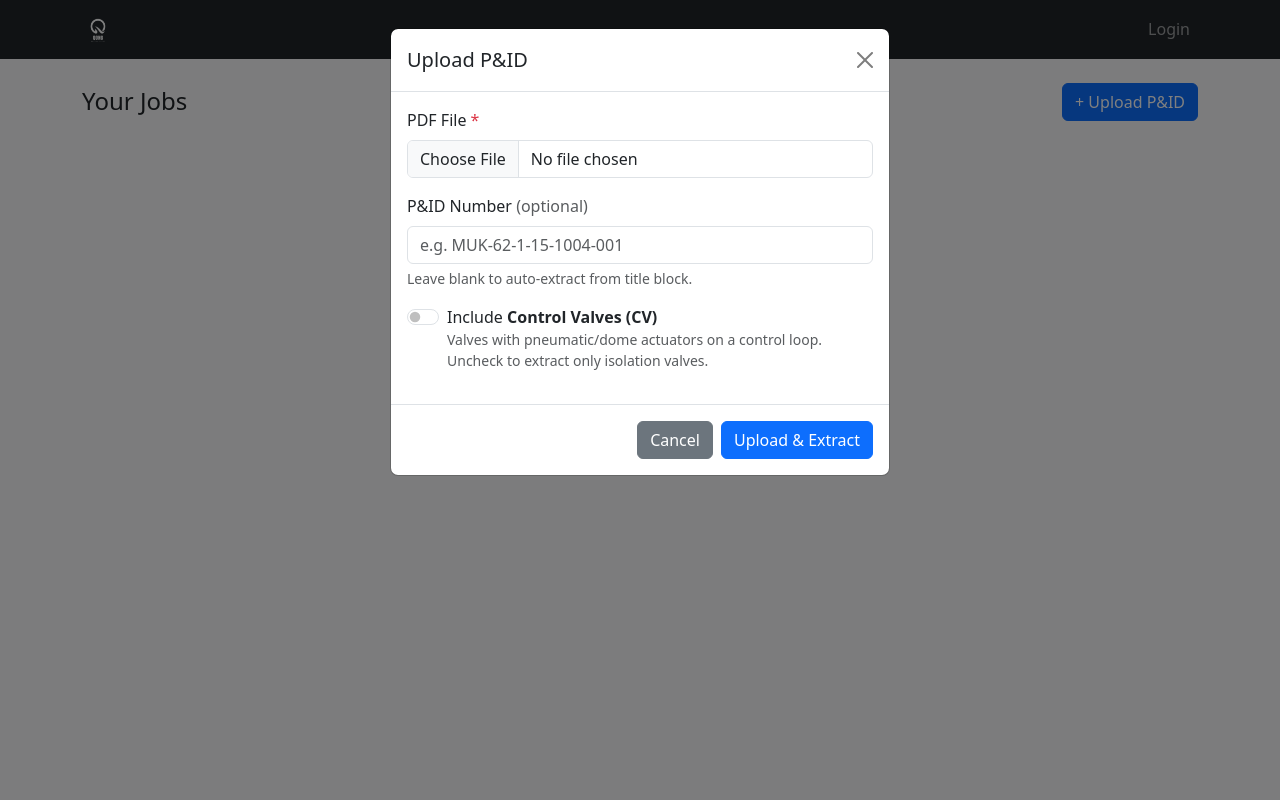
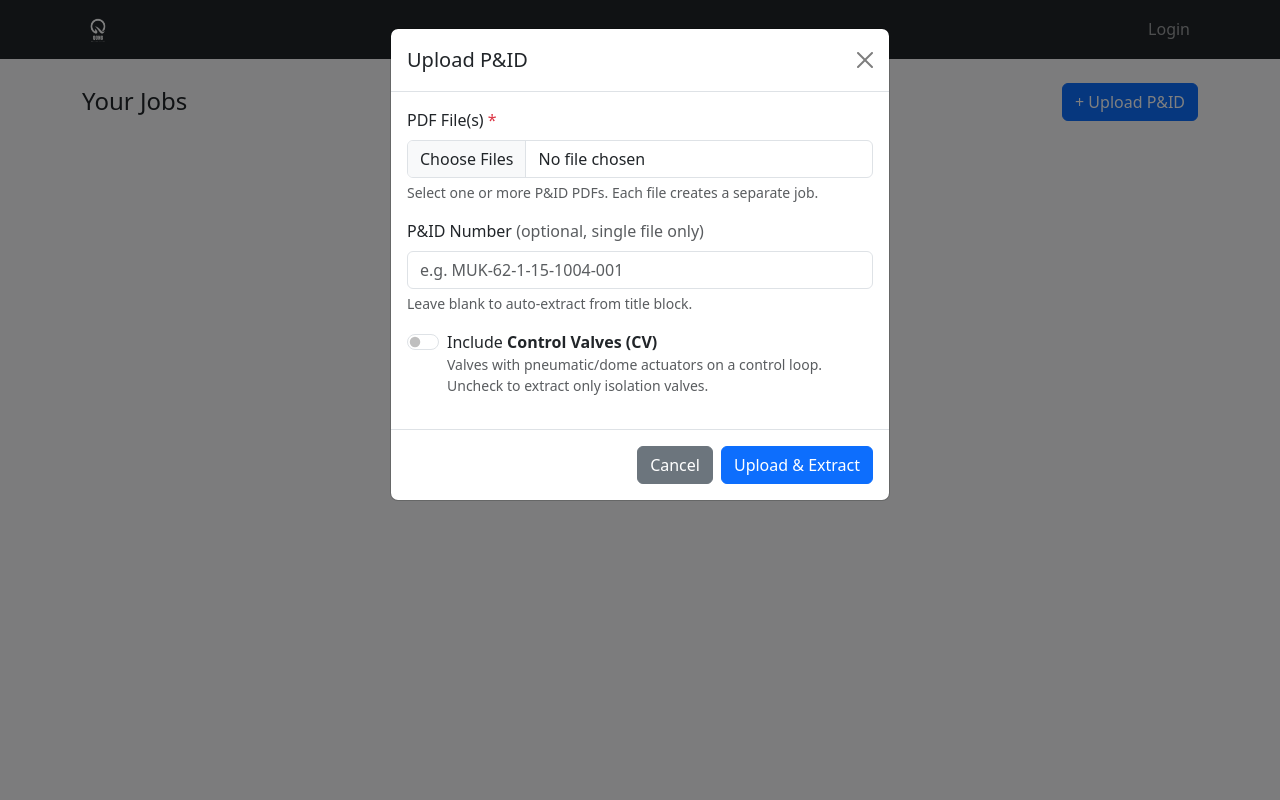
Before and after one commit to geetha-qong/features, a FastAPI app: template webapp/templates/dashboard.html in a window 1280 px wide, after a click on "+ Upload P&ID". Run offline with FastAPI, Linux system fonts and the light colour scheme; the template is opened without the code that fills it, so the values that code supplies are empty.

Commit message:
Support multi-file upload: each PDF creates a separate job
Co-Authored-By: Claude Sonnet 4.6 <noreply@anthropic.com>

```diff
--- a/webapp/templates/dashboard.html
+++ b/webapp/templates/dashboard.html
@@ -73,11 +73,12 @@
         </div>
         <div class="modal-body">
           <div class="mb-3">
-            <label class="form-label">PDF File <span class="text-danger">*</span></label>
-            <input type="file" name="file" class="form-control" accept=".pdf" required>
+            <label class="form-label">PDF File(s) <span class="text-danger">*</span></label>
+            <input type="file" name="files" class="form-control" accept=".pdf" multiple required>
+            <div class="form-text">Select one or more P&ID PDFs. Each file creates a separate job.</div>
           </div>
           <div class="mb-3">
-            <label class="form-label">P&ID Number <span class="text-muted">(optional)</span></label>
+            <label class="form-label">P&ID Number <span class="text-muted">(optional, single file only)</span></label>
             <input type="text" name="pid_no" class="form-control" placeholder="e.g. MUK-62-1-15-1004-001">
             <div class="form-text">Leave blank to auto-extract from title block.</div>
           </div>
```
Also changed, not shown: webapp/routers/jobs.py (+42 -31 lines).
